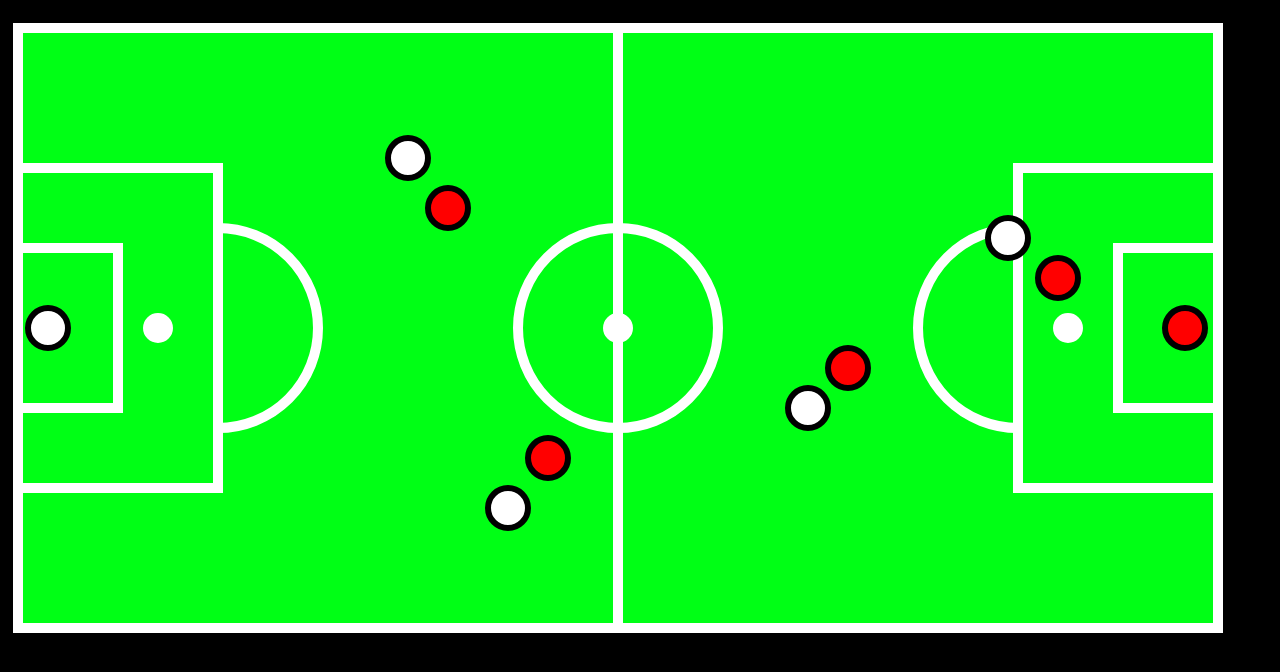
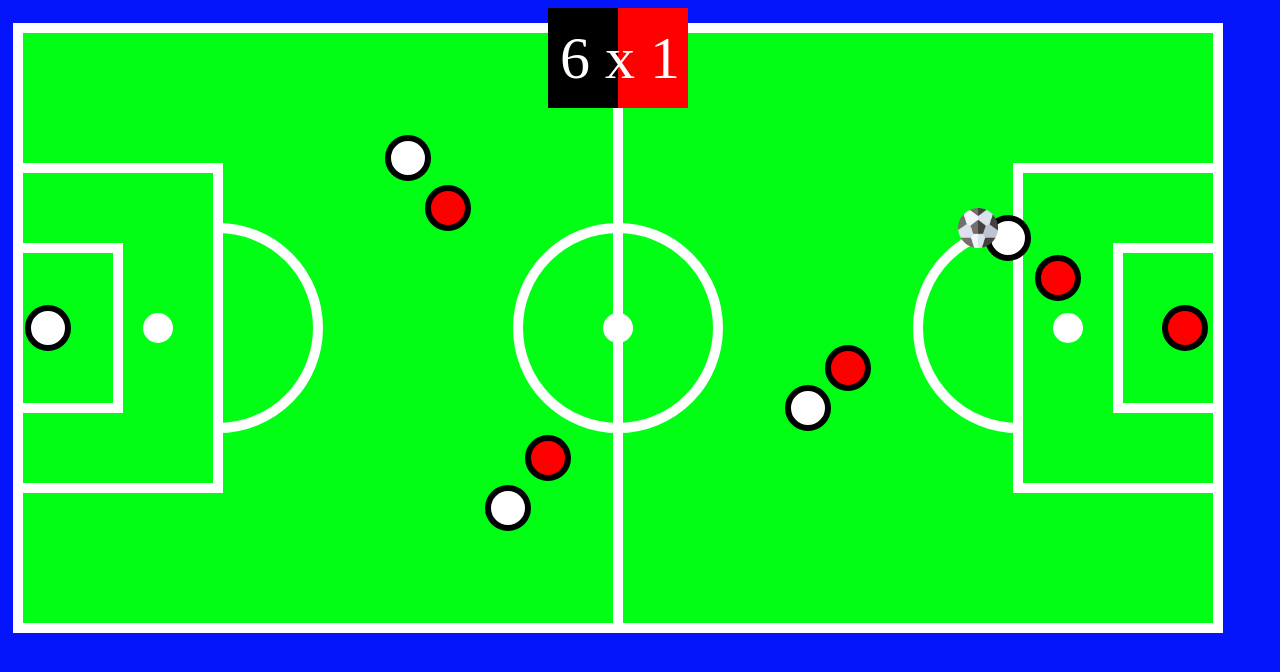
Before and after one commit to Leo-Macedo/CampoDeFutebol, a plain HTML site: page index.html in a window 1280 px wide. Shown: the top 672 px of the page. Drawn offline with Linux system fonts and the light colour scheme.

Commit message:
placar e bola

```diff
--- a/css/estilo.css
+++ b/css/estilo.css
@@ -1,3 +1,3 @@
 body {
-    background-color: black;
+    background-color: rgb(4, 21, 252);
 }
--- a/js/script.js
+++ b/js/script.js
@@ -124,3 +124,23 @@ ctx.stroke();
   ctx.arc(1050,270, 20,0,Math.PI* 2);
   ctx.fill();
   ctx.stroke();
+
+  //placar cor
+  ctx.fillStyle = "black";
+  ctx.fillRect(540, 0, 70, 100);
+
+  //placar sao
+  ctx.fillStyle = "red";
+  ctx.fillRect(610, 0, 70, 100);
+
+  //letras
+  ctx.fillStyle='white';
+  ctx.font = '60px Bernard MT Condensed';
+  ctx.fillText('6 x 1', 552, 70);
+
+   //bola
+   var imagem=new Image();
+   imagem.onload=function(){
+   ctx.drawImage(this, 950, 200, 40, 40);
+   }
+   imagem.src = "img/bola.png";
```
Also changed, not shown: img/bola.png (added).
